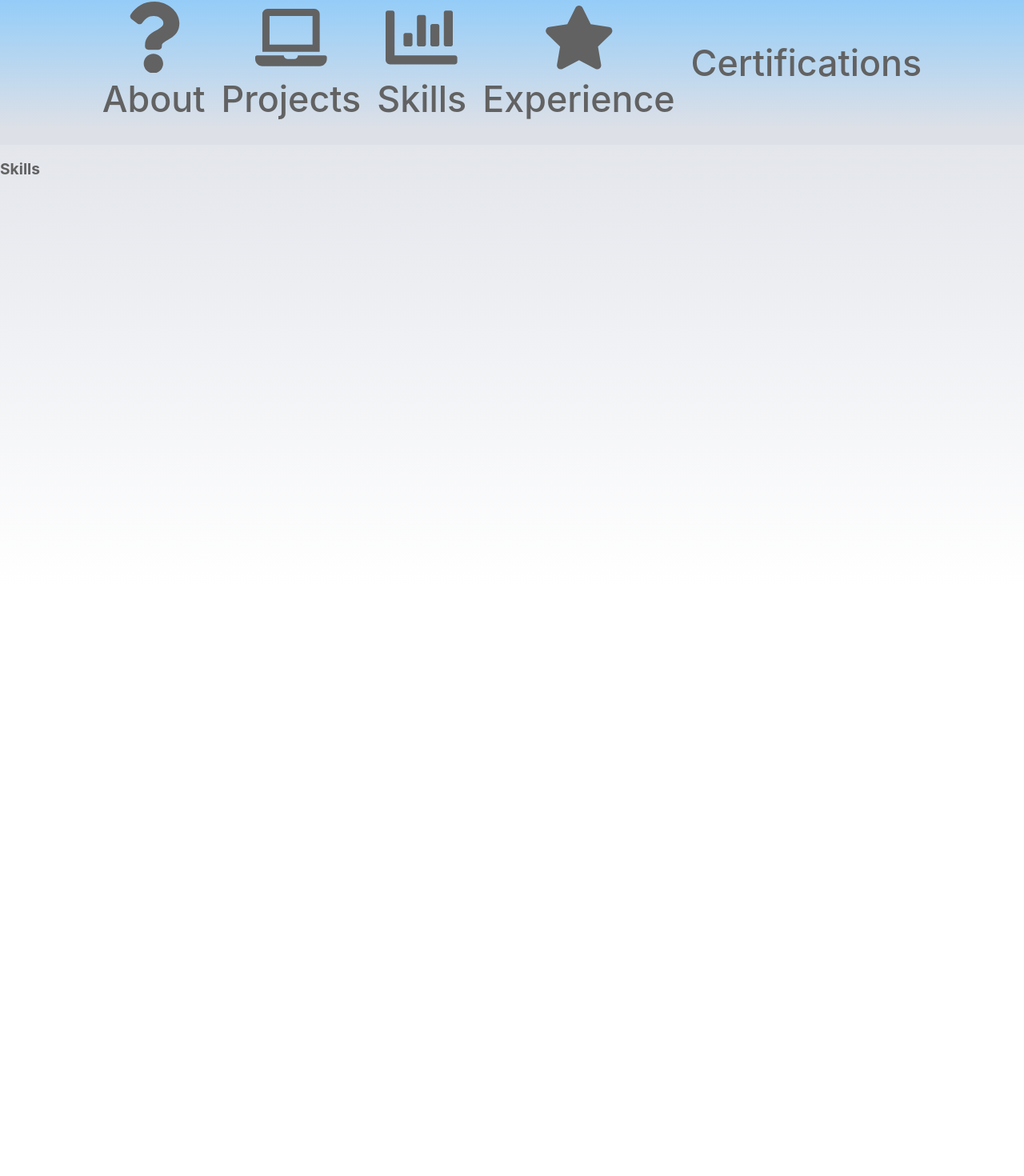
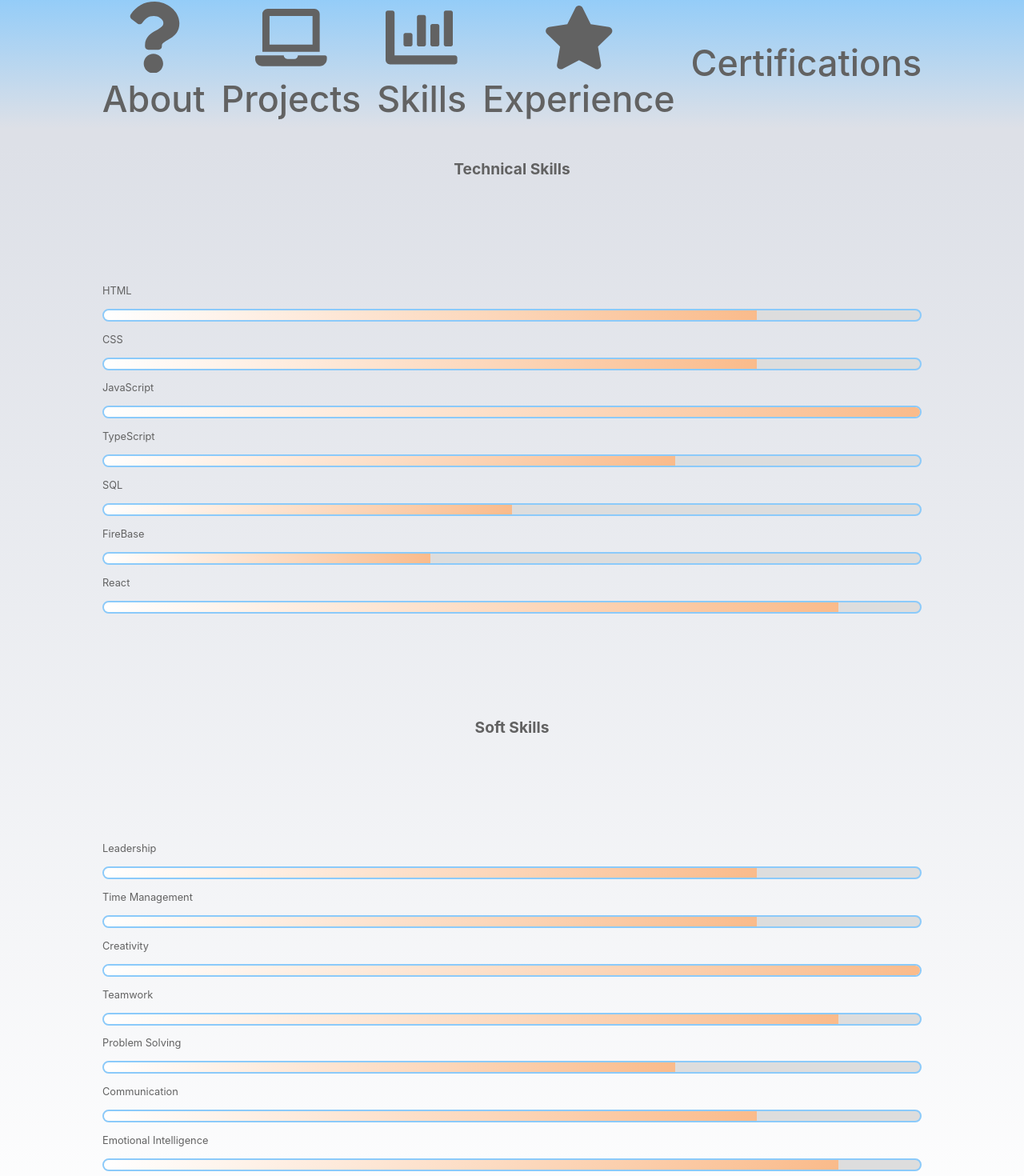
Before and after one commit to t-cbailey/portfolio, a React (Vite) app: page /skills in a window 1280 px wide. Shown: the part 69-1539 px from the top of the page at 80% size. Before the commit the page ends 800 px from the top, so only its background shows below. Built offline with nearby package versions, Linux system fonts and the light colour scheme; some icons are missing.

Commit message:
added skills section

```diff
--- a/src/components/Projects.tsx
+++ b/src/components/Projects.tsx
@@ -10,7 +10,7 @@ function Projects() {
 
   React.useEffect(() => {
     getProjects().then((res) => {
-      res.data.data && setProjects(res.data.data);
+      setProjects(res.data.data);
       setLoading(false);
     });
   }, [projects]);
--- a/src/components/SingleProjectPage.tsx
+++ b/src/components/SingleProjectPage.tsx
@@ -1,12 +1,14 @@
-import { useEffect, useState } from "react";
+import React, { useEffect, useState } from "react";
 import { getSingleProject } from "../../utils";
 import { useParams } from "react-router-dom";
 import { Project } from "../../types/CustomTypes";
+import "../styling/singleProjectPage.css";
 
 function SingleProjectPage() {
   const { project_id } = useParams();
   const [singleProject, setSingleProject] = useState<Project>();
   const [isLoading, setIsLoading] = useState(true);
+  const [stack, setStack] = React.useState<string[]>([]);
 
   useEffect(() => {
     getSingleProject(project_id)
@@ -17,7 +19,14 @@ function SingleProjectPage() {
       .catch((error) => {
         console.log("Error fetching single park or reviews", error);
       });
-  }, [project_id]);
+  }, []);
+
+  useEffect(() => {
+    if (singleProject) {
+      const stackArr = singleProject.stack.split(",");
+      setStack(stackArr);
+    }
+  }, [singleProject]);
 
   if (isLoading) {
     return <h3 className="loading">Loading...</h3>;
@@ -28,9 +37,44 @@ function SingleProjectPage() {
   } else
     return (
       <>
-        <h3>{singleProject.name}</h3>
-        <p>{singleProject.description}</p>
-        <img src={singleProject.imgURL} alt={singleProject.name} />
+        <h2 id="SPtitle">{singleProject.name}</h2>
+        <p id="SPdescription">{singleProject.description}</p>
+        <div id="SPcontainer">
+          <img
+            src={singleProject.imgURL}
+            alt={singleProject.name}
+            id="SPDemoImg"
+          />
+
+          <ul id="SPlist">
+            <h3 id="SPlisttitle">Links</h3>
+            <li className="SPlink">
+              <a href={singleProject.githubFE} target="_blank">
+                Github Frontend
+              </a>
+            </li>
+            <li className="SPlink">
+              <a href={singleProject.githubBE} target="_blank">
+                Github Backend
+              </a>
+            </li>
+            <li className="SPlink">
+              <a href={singleProject.livelink} target="_blank">
+                Live Site Link
+              </a>
+            </li>
+          </ul>
+        </div>
+
+        <ul id="SPstack">
+          {stack.map((item) => {
+            return (
+              <li key={item} className="SPstackitem">
+                {item}
+              </li>
+            );
+          })}
+        </ul>
       </>
     );
 }
--- a/src/components/Skills.tsx
+++ b/src/components/Skills.tsx
@@ -1,7 +1,76 @@
+import "../styling/skills.css";
+
 function Skills() {
   return (
     <>
-      <h2>Skills</h2>
+      <h2 id="Stitle">Technical Skills</h2>
+      <div id="skillcontainer">
+        <p>HTML</p>
+        <div className="barcontainer">
+          <div className="skills html">80%</div>
+        </div>
+
+        <p>CSS</p>
+        <div className="barcontainer">
+          <div className="skills css">80%</div>
+        </div>
+
+        <p>JavaScript</p>
+        <div className="barcontainer">
+          <div className="skills js">100%</div>
+        </div>
+
+        <p>TypeScript</p>
+        <div className="barcontainer">
+          <div className="skills typescript">70%</div>
+        </div>
+        <p>SQL</p>
+        <div className="barcontainer">
+          <div className="skills sql">50%</div>
+        </div>
+        <p>FireBase</p>
+        <div className="barcontainer">
+          <div className="skills firebase">40%</div>
+        </div>
+        <p>React</p>
+        <div className="barcontainer">
+          <div className="skills react">90%</div>
+        </div>
+      </div>
+      <h2 id="Stitle">Soft Skills</h2>
+      <div id="skillcontainer">
+        <p>Leadership</p>
+        <div className="barcontainer">
+          <div className="skills leadership">80%</div>
+        </div>
+
+        <p>Time Management</p>
+        <div className="barcontainer">
+          <div className="skills timeManagment">80%</div>
+        </div>
+
+        <p>Creativity</p>
+        <div className="barcontainer">
+          <div className="skills creativity">90%</div>
+        </div>
+
+        <p>Teamwork</p>
+        <div className="barcontainer">
+          <div className="skills teamwork">70%</div>
+        </div>
+        <p>Problem Solving</p>
+        <div className="barcontainer">
+          <div className="skills problemSolving">70%</div>
+        </div>
+        <p>Communication</p>
+        <div className="barcontainer">
+          <div className="skills communication">80%</div>
+        </div>
+        <p>Emotional Intelligence</p>
+        <div className="barcontainer">
+          <div className="skills emotionalIntelligence">90%</div>
+        </div>
+      </div>
     </>
   );
 }
--- /dev/null
+++ b/src/styling/singleProjectPage.css
@@ -0,0 +1,52 @@
+#SPtitle {
+  text-align: center;
+}
+
+#SPdescription {
+  margin: 0% 10% 10%;
+}
+
+#SPDemoImg {
+  height: 30vh;
+  width: 14vh;
+  border-radius: 20px;
+  border: 3px solid rgb(52, 52, 52);
+  margin: 10% 5% 10% 10%;
+}
+
+.SPlink {
+  padding: 5%;
+}
+
+#SPlist {
+  margin: 10% 10% 10% 5%;
+  padding: 2%;
+}
+
+#SPlisttitle {
+  margin-top: 0px;
+}
+
+#SPcontainer {
+  display: flex;
+  flex-direction: row;
+  border-top: solid #626262 2px;
+  border-bottom: solid #626262 2px;
+  max-width: 100%;
+}
+
+#SPstack {
+  display: flex;
+  flex-direction: row;
+  max-width: 100%;
+  padding: 5%;
+  flex-wrap: wrap;
+}
+
+.SPstackitem {
+  list-style: none;
+  background-color: #d6f7d3;
+  margin: 1%;
+  padding: 1%;
+  border-radius: 10px;
+}
--- a/src/styling/skills.css
+++ b/src/styling/skills.css
@@ -0,0 +1,90 @@
+* {
+  box-sizing: border-box;
+}
+
+#skillcontainer {
+  width: 80%;
+  margin: 10%;
+}
+
+.barcontainer {
+  width: 100%;
+  height: 2vh;
+  background-color: #ddd;
+  border-radius: 10px;
+  overflow: hidden;
+  border: #8bcafa 2px solid;
+}
+
+.skills {
+  text-align: right;
+  padding-top: 10px;
+  padding-bottom: 10px;
+  color: #626262;
+}
+
+.html {
+  width: 80%;
+  background-image: linear-gradient(to right, white, #fabb8b);
+  animation: expandWidth 4s;
+}
+.css {
+  width: 80%;
+  background-image: linear-gradient(to right, white, #fabb8b);
+}
+.js {
+  width: 100%;
+  background-image: linear-gradient(to right, white, #fabb8b);
+}
+.typescript {
+  width: 70%;
+  background-image: linear-gradient(to right, white, #fabb8b);
+}
+.sql {
+  width: 50%;
+  background-image: linear-gradient(to right, white, #fabb8b);
+}
+
+.firebase {
+  width: 40%;
+  background-image: linear-gradient(to right, white, #fabb8b);
+}
+.react {
+  width: 90%;
+  background-image: linear-gradient(to right, white, #fabb8b);
+}
+
+#Stitle {
+  text-align: center;
+}
+
+.leadership {
+  width: 80%;
+  background-image: linear-gradient(to right, white, #fabb8b);
+}
+
+.timeManagment {
+  width: 80%;
+  background-image: linear-gradient(to right, white, #fabb8b);
+}
+
+.creativity {
+  width: 100%;
+  background-image: linear-gradient(to right, white, #fabb8b);
+}
+.teamwork {
+  width: 90%;
+  background-image: linear-gradient(to right, white, #fabb8b);
+}
+.problemSolving {
+  width: 70%;
+  background-image: linear-gradient(to right, white, #fabb8b);
+}
+.communication {
+  width: 80%;
+  background-image: linear-gradient(to right, white, #fabb8b);
+}
+.emotionalIntelligence {
+  width: 90%;
+  background-image: linear-gradient(to right, white, #fabb8b);
+}
--- a/types/CustomTypes.d.ts
+++ b/types/CustomTypes.d.ts
@@ -2,6 +2,10 @@ export interface Project {
   name: string;
   imgURL: string;
   description: string;
+  githubFE: string;
+  githubBE: string;
+  livelink: string;
+  stack: string;
 }
 export interface ProjectRes extends Project {
   id: string;
```
